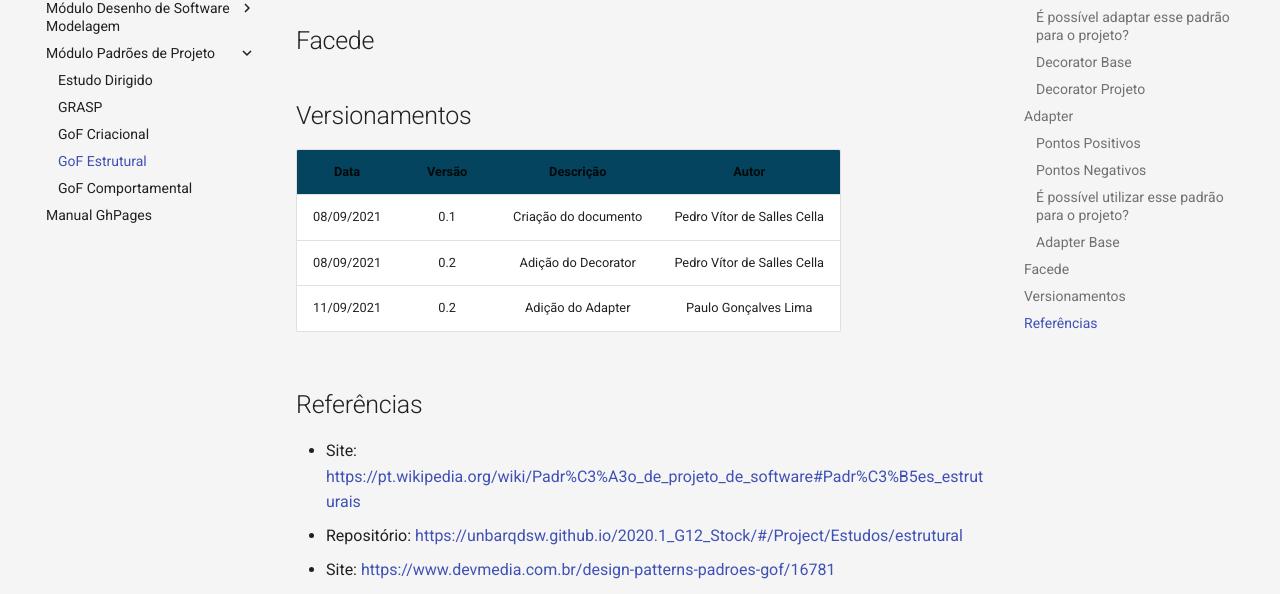
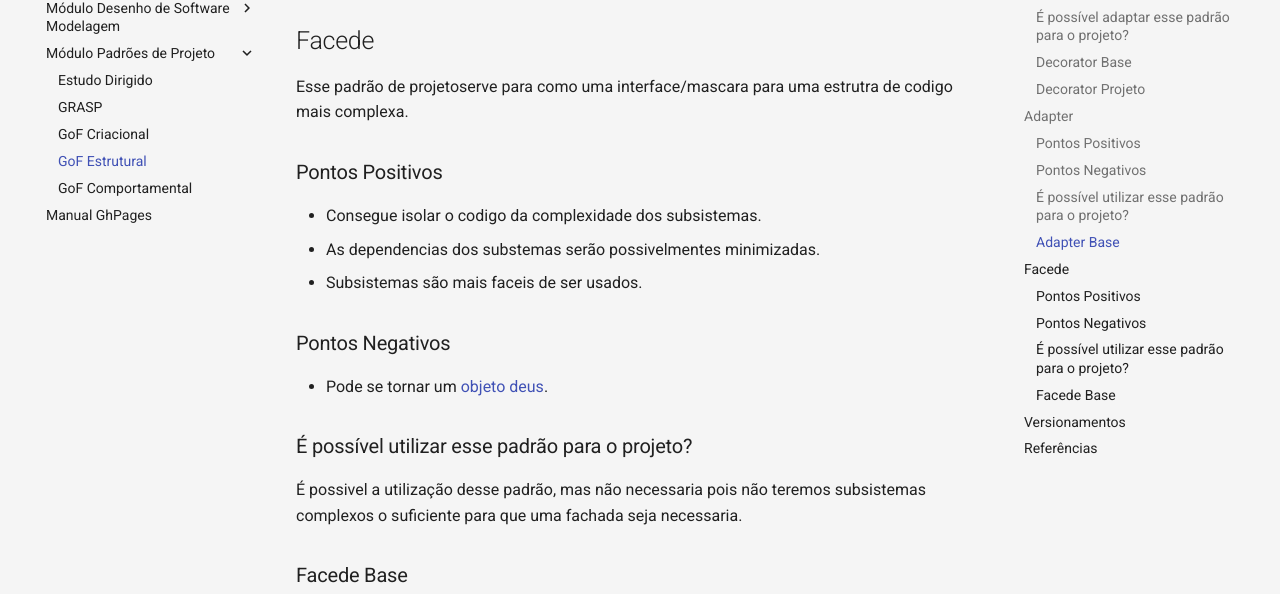
Before and after one commit to UnBArqDsw2021-1/2021.1_G3_PetStop_docs, an MkDocs documentation site: the page built from docs/padroes/gofEstrutural/gofEstrutural.md, in a window 1280 px wide and 1400 px high, scrolled down 3275 px. Shown: the part 183-777 px from the top of the window. Built offline with MkDocs 1.6.1 and Material for MkDocs 9.7.7, drawn with Linux system fonts in a browser that asks for light colours; some of the changed text lies outside the part shown.

Commit message:
Adicionado o padrão facade

```diff
--- a/docs/padroes/gofEstrutural/gofEstrutural.md
+++ b/docs/padroes/gofEstrutural/gofEstrutural.md
@@ -53,13 +53,34 @@ Não será necessario a utilização desse padrão, pois como estamos construind
 
 ## Facede
 
+<p>Esse padrão de projetoserve para como uma interface/mascara para uma estrutra de codigo mais complexa.</p>
+
+### Pontos Positivos
+
+- Consegue isolar o codigo da complexidade dos subsistemas.
+- As dependencias dos substemas serão possivelmentes minimizadas.
+- Subsistemas são mais faceis de ser usados.
+
+### Pontos Negativos
+
+- Pode se tornar um [objeto deus](https://en.wikipedia.org/wiki/God_object).
+
+### É possível utilizar esse padrão para o projeto?
+
+É possivel a utilização desse padrão, mas não necessaria pois não teremos subsistemas complexos o suficiente para que uma fachada seja necessaria.
+
+### Facede Base
+
+<iframe frameborder="0" style="width:100%;height:500px;" src="https://viewer.diagrams.net/?tags={}&highlight=0000ff&layers=1&nav=1&title=Facade%20Base#Uhttps%3A%2F%2Fdrive.google.com%2Fuc%3Fid%3D1lVHbGQwmJsBhUOxOhxa-FYy9FbISRQWb%26export%3Ddownload"></iframe>
+
 ## Versionamentos
 
 |Data|Versão|Descrição|Autor|
 |:--------:|:---:|:-------------------: |:-----------------------:|
 |08/09/2021| 0.1 | Criação do documento | Pedro Vítor de Salles Cella |
 |08/09/2021| 0.2 | Adição do Decorator  | Pedro Vítor de Salles Cella |
-|11/09/2021| 0.2 | Adição do Adapter  | Paulo Gonçalves Lima |
+|11/09/2021| 0.3 | Adição do Adapter  | Paulo Gonçalves Lima |
+|14/09/2021| 0.4 | Adição do Facade  | Paulo Gonçalves Lima |
 
 ## Referências
 
@@ -69,3 +90,5 @@ Não será necessario a utilização desse padrão, pois como estamos construind
 - Site: <http://www.macoratti.net/13/02/net_decor1.htm>
 - Site: <https://en.wikipedia.org/wiki/Adapter_pattern>
 - Site: <https://refactoring.guru/design-patterns/adapter>
+- Site: <https://en.wikipedia.org/wiki/Facade_pattern>
+- Site: <https://refactoring.guru/design-patterns/facade>
```
